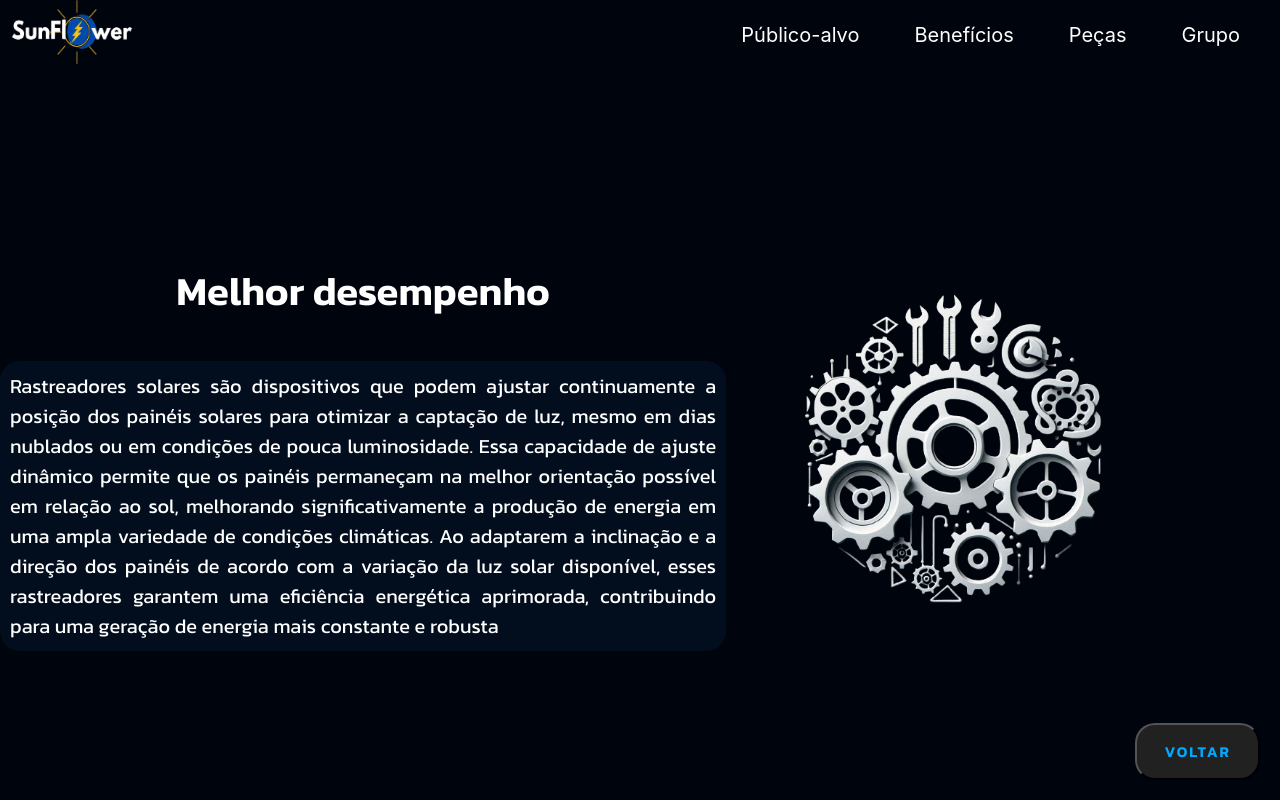
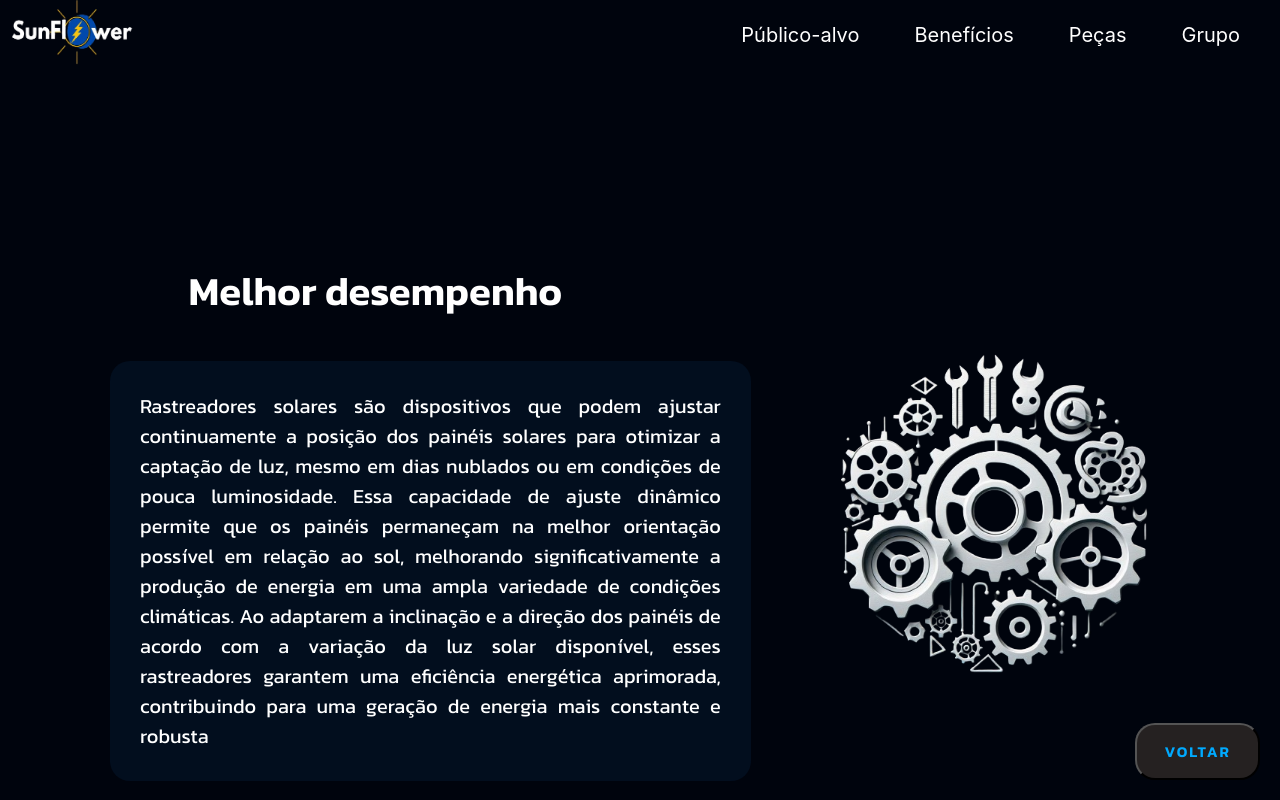
Before and after one commit to Jonatas527/SunFlower2.0---Copia, a React (Vite) app: page /md in a window 1280 px wide. Built offline with nearby package versions, Linux system fonts and the light colour scheme.

Commit message:
apresentaçao marcio

```diff
--- a/src/pages/Grupo.jsx
+++ b/src/pages/Grupo.jsx
@@ -33,7 +33,7 @@ export function Grupo() {
                             <a href="https://www.linkedin.com/" target="_blank" rel="noopener noreferrer">
                                 <img src={link} className="radius" alt="" />
                             </a>
-                            <a href="https://www.instagram.com/" target="_blank" rel="noopener noreferrer">
+                            <a href="https://www.instagram.com/jonatas.ss_" target="_blank" rel="noopener noreferrer">
                                 <img src={insta} className="radius" alt="" />
                             </a>
                         </div>
--- a/src/styles/Home.styles.js
+++ b/src/styles/Home.styles.js
@@ -35,6 +35,7 @@ export const Conteudo = styled.div`
     margin: 0 auto;
     font-size: 25px; /* Tamanho da fonte no desktop */
     max-width: 700px;
+    margin-top: 4.5rem;
   }
 
   @media screen and (max-width: 730px) {
--- a/src/styles/MelhorDesempenho.style.js
+++ b/src/styles/MelhorDesempenho.style.js
@@ -33,12 +33,13 @@ export const PageMelhorDesempenho = styled.div`
     border-radius: 20px;
     width: auto;
     font-size: 20px;
-    padding: 10px;
+    padding: 30px;
     margin-top: 20px;
+    margin-left: 110px;
   }
 
   .img {
-    margin-right: 50px;
+    margin-left: 10px;
   }
 
   img {
@@ -104,7 +105,7 @@ export const StyledButton = styled.button`
   padding: 1em 1.8em;
   outline: none;
 
-  background: #212121;
+  background: #252121;
   color: #00aaff;
   text-transform: uppercase;
   letter-spacing: 2px;
```
